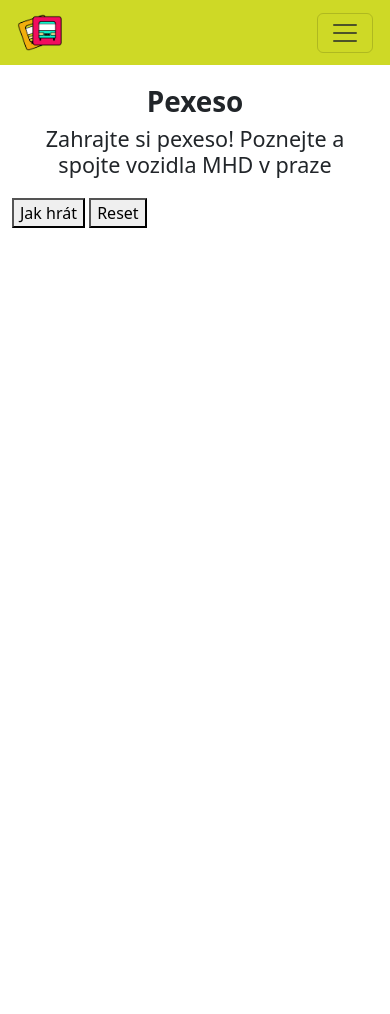
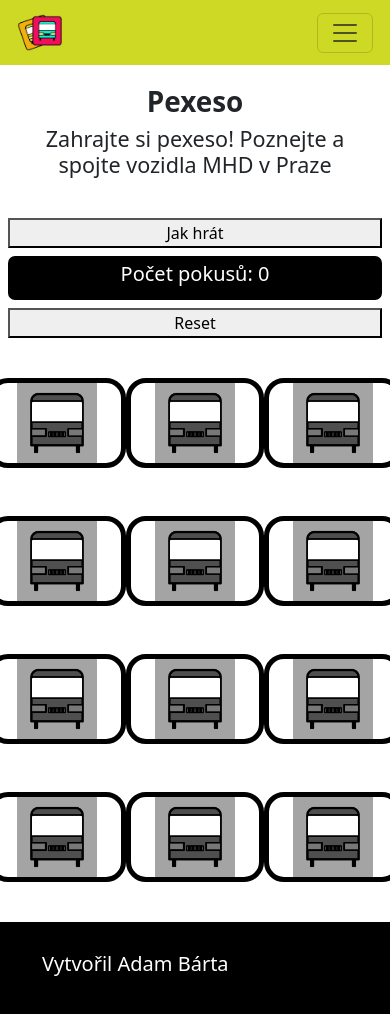
Before and after one commit to gyarab/2026_wt_Barta, a plain HTML site: page hra/index.html in a window 390 px wide. Before the commit the page ends 844 px from the top, so only its background shows below. Drawn offline with nearby package versions, Linux system fonts and the light colour scheme.

Commit message:
Pridan JS. Hra funguje, potrebuje vsak dalsi ladeni a zmeny

```diff
--- a/hra/index.html
+++ b/hra/index.html
@@ -14,19 +14,53 @@
           }
           .uvod{
             text-align: center;
-          margin: 20px 0;
+            margin: 20px 0 0 0;
           }
-        .hra{
-          margin: 20px 0;
+          .tlacitka{
+            margin: 40px 0 0 0;
+          }
+          .skore{
+            color:white;
+            background: black;
+            text-align: center;
+            border-radius: 7px;
+            padding: 6px 0
+          }
+          .karticky{
+            margin: 40px 0;
+          }
+          .karticka{
+            border-radius: 20px;
+            border: 5px solid black;
+          }
+          .paticka{
+            margin: 40px 0 0 0;
+            background-color: black;
+            color:white;
+            padding: 30px;
           }
       </style>
 
   </head>
   <body>
+      <dialog class="dialog dialog-slide-up" id="hotovo">
+        <div class="dialog-header">
+          <h1 class="dialog-title">Dokončeno</h1>
+        </div>
+        <div class="dialog-body">
+          <p>Výborně! Dokázal jsi vyřešit pexeso na
+            <span id="skoreFinal"></span>
+            pokusů.
+          </p>
+        </div>
+        <div class="dialog-footer">
+          <button type="button" class="btn-solid theme-secondary" data-bs-dismiss="dialog">Zavřít</button>
+        </div>
+      </dialog>
       <nav class="navbar md:navbar-expand sticky-top navigator">
           <div class="container">
 
-            <a class="navbar-brand" href="#">
+              <a class="navbar-brand">
                 <img src="./Logo2(orez).png" alt="Logo" width="45" height="45">
               </a>
 
@@ -45,13 +79,10 @@
                   <ul class="navbar-nav">
 
                     <li class="nav-item">
-                    <a class="theme-inverse btn-text" href="#">Úvod</a>
-                  </li>
-                  <li class="nav-item">
                       <a class="theme-inverse btn-text" href="#">Hra</a>
                     </li>
                     <li class="nav-item">
-                    <a class="theme-inverse btn-text" href="#">Stats</a>
+                      <a class="theme-inverse btn-text" href="#">Konec</a>
                     </li>
 
                   </ul>
@@ -63,43 +94,70 @@
       </nav>
 
       <div class="container">
-      <div class="uvod">
-        <h1><strong>Pexeso</strong>
-        <h4>Zahrajte si pexeso! Poznejte a spojte vozidla MHD v praze</h4>
+
+        <div class="uvod" id="scrollToHra">
+          <h1><strong>Pexeso</strong></h1>
+          <h4>Zahrajte si pexeso! Poznejte a spojte vozidla MHD v Praze</h4>
         </div>
 
-      <div class="hra">
-        <div class="tlacitka grid grid-cols-1 md:grid-cols-2">
+
+        <div class="tlacitka">
+          <div class="row row-cols-1 md:row-cols-3 g-2 ">
 
             <button type="button" class="theme-inverse btn-outline" data-bs-toggle="dialog" data-bs-target="#exampleDialog">
               Jak hrát
             </button>
-
             <dialog class="dialog" id="exampleDialog">
               <div class="dialog-header">
                 <h1 class="dialog-title">Jak hrát</h1>
               </div>
 
               <div class="dialog-body">
-              <p>This is a native dialog element. It uses the browser’s built-in modal behavior for accessibility and focus management.</p>
+                <p>Otáčejte kartičky a pokuste se najít dvojci. Snažte se všechny kartičky spojit za nejmenšího množství pokusů. Pokud si chcete zahrát znovu, klikněte na tlačítko "reset".</p>
               </div>
 
               <div class="dialog-footer">
-              <button type="button" class="btn-solid theme-secondary" data-bs-dismiss="dialog">Zavřít</button>
+                <button type="button " class="btn-solid theme-secondary" data-bs-dismiss="dialog">Zavřít</button>
+              </div>
+            </dialog>
+            <div class="skore">
+              <h5>Počet pokusů:
+                <span id="skore"></span>
+              </h5>
             </div>
 
-          </dialog>
-
-          <button type="button" class="theme-inverse btn-outline">
+            <button onclick="zamichat()" type="button" class="theme-inverse btn-outline">
               Reset
             </button>
 
           </div>
         </div>
+
+        <div class="karticky">
+          <div class="row row-cols-3 md:row-cols-4 lg:row-cols-6 g-5">
+            <img id=0 onclick="otoc(0)" src="./Karticky/zakryteLogoPexeso2.png" alt="nic" class="img-fluid karticka">
+            <img id=1 onclick="otoc(1)" src="./Karticky/zakryteLogoPexeso2.png" alt="nic" class="img-fluid karticka">
+            <img id=2 onclick="otoc(2)" src="./Karticky/zakryteLogoPexeso2.png" alt="nic" class="img-fluid karticka">
+            <img id=3 onclick="otoc(3)" src="./Karticky/zakryteLogoPexeso2.png" alt="nic" class="img-fluid karticka">
+            <img id=4 onclick="otoc(4)" src="./Karticky/zakryteLogoPexeso2.png" alt="nic" class="img-fluid karticka">
+            <img id=5 onclick="otoc(5)" src="./Karticky/zakryteLogoPexeso2.png" alt="nic" class="img-fluid karticka">
+            <img id=6 onclick="otoc(6)" src="./Karticky/zakryteLogoPexeso2.png" alt="nic" class="img-fluid karticka">
+            <img id=7 onclick="otoc(7)" src="./Karticky/zakryteLogoPexeso2.png" alt="nic" class="img-fluid karticka">
+            <img id=8 onclick="otoc(8)" src="./Karticky/zakryteLogoPexeso2.png" alt="nic" class="img-fluid karticka">
+            <img id=9 onclick="otoc(9)" src="./Karticky/zakryteLogoPexeso2.png" alt="nic" class="img-fluid karticka">
+            <img id=10 onclick="otoc(10)" src="./Karticky/zakryteLogoPexeso2.png" alt="nic" class="img-fluid karticka">
+            <img id=11 onclick="otoc(11)" src="./Karticky/zakryteLogoPexeso2.png" alt="nic" class="img-fluid karticka">
+          </div>
         </div>
 
 
+      </div>
 
+      <div class="paticka" id="scrollToKonec">
+        <div class="container">
+          <h5>Vytvořil Adam Bárta</h5>
+        </div>
+      </div>
 
       <script type="module" src="https://cdn.jsdelivr.net/npm/bootstrap@6.0.0-alpha.1/dist/js/bootstrap.bundle.min.js" integrity="sha384-1a/pXj49ZQ1aHEmrJ+gMw1otqoVsYwlEnlD8mIfY2TV03r20Y0CN7uqx1tQogjPL" crossorigin="anonymous"></script>
       <script src="./script.js"></script>
--- a/hra/script.js
+++ b/hra/script.js
@@ -0,0 +1,118 @@
+let mista = [];
+const skore = document.getElementById("skore");
+const skoreFinal = document.getElementById("skoreFinal");
+console.log("Vítejte v trackovacím programu funkce otoc()");
+
+for (let i = 0; i < 12; i++){
+    mista[i] = document.getElementById(i);
+}
+
+let pokusu = 0; // počet otočení
+let posl_cislo = 0; // poslední otočené číslo, pokud sudý tah
+let lzeOtocitVse = true; // neaktivní blokace otáčení
+
+// let karticky = [1, 2, 3, 4, 5, 6, 1, 2, 3, 4, 5, 6];
+let karticky = ["52t", "KT8", "NB18", "RegioFox", "RegioPanter", "Trollino24", "52t", "KT8", "NB18", "RegioFox", "RegioPanter", "Trollino24"];
+
+let noveKarticky = []; // zamíchaný seznam kartiček
+let neotacet = []; // kartičky uhodnuté a které nelze otáčet zpět
+zamichat();
+
+function otoc(cislo){
+    console.log("Otáčím: " + cislo);
+    if (lzeOtocit(cislo) == true && lzeOtocitVse == true){
+        console.log("Úspěšná autorizace");
+        console.log("Nyní nelze otáčet");
+        lokace = "./Karticky/" + noveKarticky[cislo] + ".png";
+        mista[cislo].src = lokace;
+        console.log("Otáčím");
+        pokusu = pokusu + 1;
+        console.log("Nyní pokusů: " + pokusu);
+
+        if (jeSuda(pokusu)){
+            console.log("Číslo je sudé - kontrola");
+            if (noveKarticky[cislo] == noveKarticky[posl_cislo]){
+                neotacet.push(cislo, posl_cislo);
+                console.log("Karty jsou stejné -> již nesmí být otočeny");
+                zkontrolujHotovost();
+            } else{
+                console.log("Karty nejsou stejné -> čekám");
+                lzeOtocitVse = false;
+                setTimeout(() => {
+                    mista[posl_cislo].src = "./Karticky/zakryteLogoPexeso2.png";
+                    mista[cislo].src = "./Karticky/zakryteLogoPexeso2.png";
+                    lzeOtocitVse = true;
+                }, 500);
+                console.log("Karty zpět otočeny");
+            }
+            skore.innerHTML = pokusu / 2;
+        }
+        else{
+            console.log("Číslo není sudé, pokračuji");
+            posl_cislo = cislo;
+            console.log("Zaznamenávám poslední číslo: " + posl_cislo);
+        }
+        console.log("Nyní lze znovu otáčet");
+        console.log(".");
+    }
+
+}
+
+function lzeOtocit(cislo){
+    for(let i = 0; i < 12; i++){
+        if (neotacet.includes(cislo)){
+            return false;
+        }
+    }
+    return true;
+}
+
+function zkontrolujHotovost(){
+    if (neotacet.length == 12){
+        skoreFinal.innerHTML = pokusu / 2;
+        document.getElementById('hotovo').showModal();
+    }
+}
+
+function reset(){
+    for(let i = 0; i < 12; i++){
+        mista[i].src = "./Karticky/zakryteLogoPexeso2.png";
+        pokusu = 0;
+        skore.innerHTML = 0;
+        neotacet = [];
+    }
+}
+
+function zamichat(){
+
+    reset();
+
+    let obsazene_pozice = [];
+
+    for (let i = 0; i < karticky.length; i++){
+
+        let spravneCislo = false;
+
+        while(spravneCislo == false){
+
+            let moznaPozice = Math.floor(Math.random() * 12);
+
+            if (!(obsazene_pozice.includes(moznaPozice))){
+
+                noveKarticky[i] = karticky[moznaPozice];
+                obsazene_pozice.push(moznaPozice);
+                spravneCislo = true;
+            }
+        }
+    }
+}
+
+function jeSuda(cislo){
+    let zaokrouhlit = Math.floor(cislo / 2);
+    if (zaokrouhlit * 2 == cislo){
+        return true;
+    }
+    else{
+        return false;
+    }
+}
```
Also changed, not shown: hra/test.html (+14 -0 lines), hra/Karticky/zakryteLogoPexeso.png (added), hra/Karticky/zakryteLogoPexeso2.png (added), 1 other file. Lines whose indentation alone changed are shown as unchanged.
